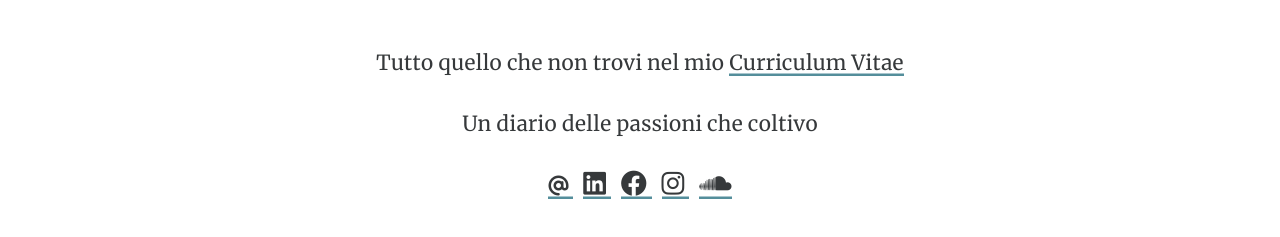
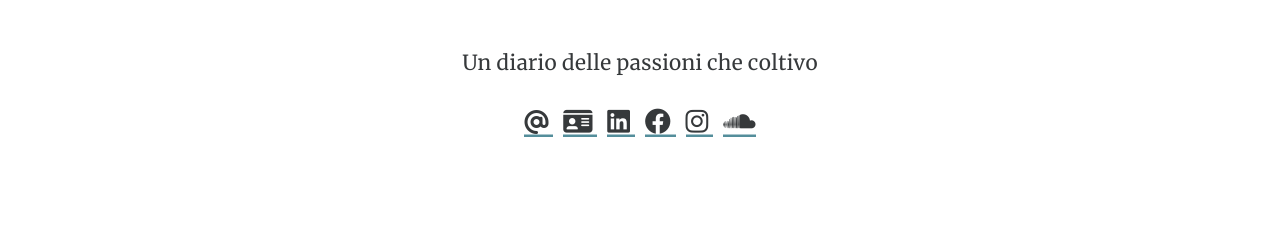
Before and after one commit to fededraetta/AstroWebsite, an Astro site: page / in a window 1280 px wide. Shown: the part 571-808 px from the top of the page. Built offline with nearby package versions, Linux system fonts and the light colour scheme; Astro itself is replaced by a stand-in of ours.

Commit message:
gone minimal

```diff
--- a/src/pages/index.astro
+++ b/src/pages/index.astro
@@ -14,11 +14,14 @@ const permalink = Astro.site.href;
       <img class="hero-image" alt="Self portrait" src="/assets/output.gif">
     </picture>
     <p>
-      Tutto quello che non trovi nel mio <a href="https://github.com/fededraetta/AstroWebsite/raw/main/src/pages/CV.pdf" download>Curriculum Vitae</a>
       <p>Un diario delle passioni che coltivo</p>
       <p>
         <a href = "mailto: federicodraetta@yahoo.it">
-          <span><i class="fa-solid fa-at" style="font-size: 20px;"></i></span>
+          <span><i class="fa-solid fa-at" style="font-size: 24px;"></i></span>
+        </a>
+        &nbsp
+        <a href = "https://github.com/fededraetta/AstroWebsite/raw/main/src/pages/CV.pdf">
+          <span><i class="fa-solid fa-id-card" style="font-size: 26px;"></i></span>
         </a>
         &nbsp
         <a href="https://www.linkedin.com/in/federicodraetta/" target="_blank" class="icon linkedin">
```
